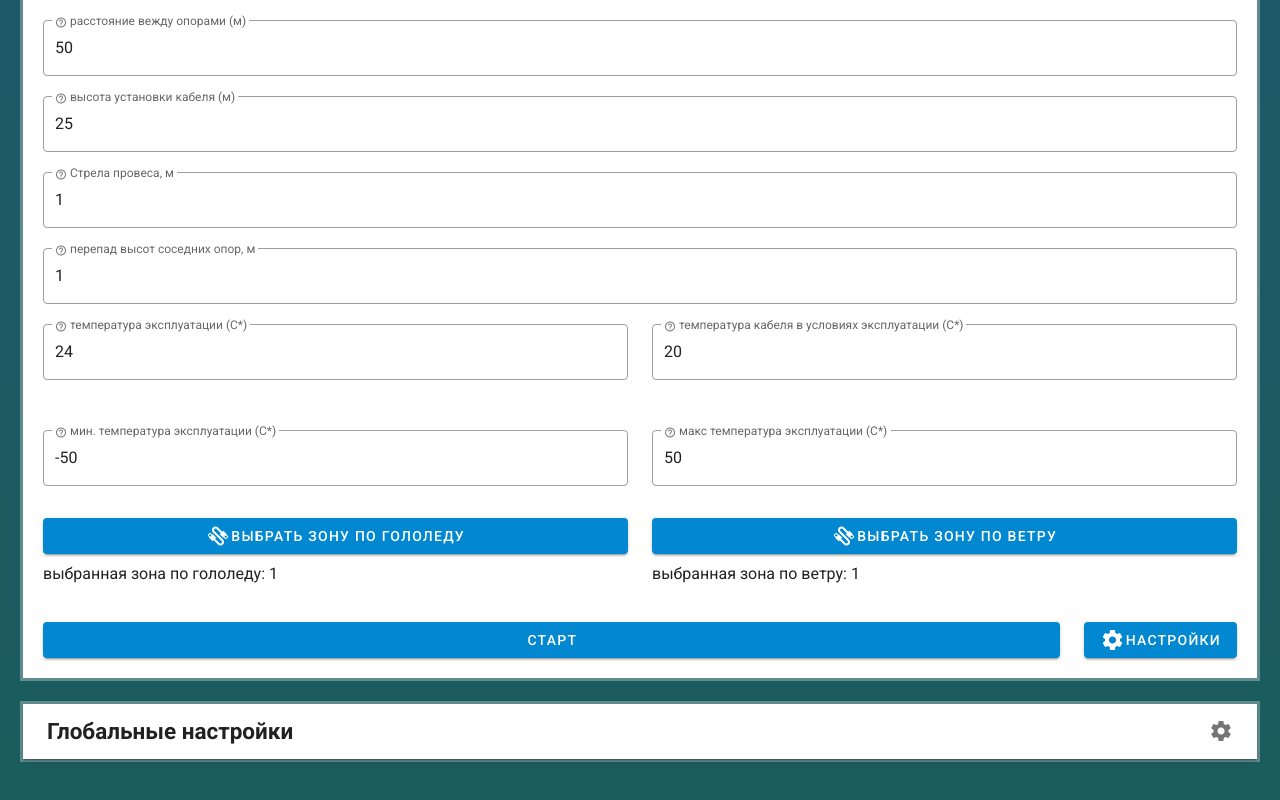
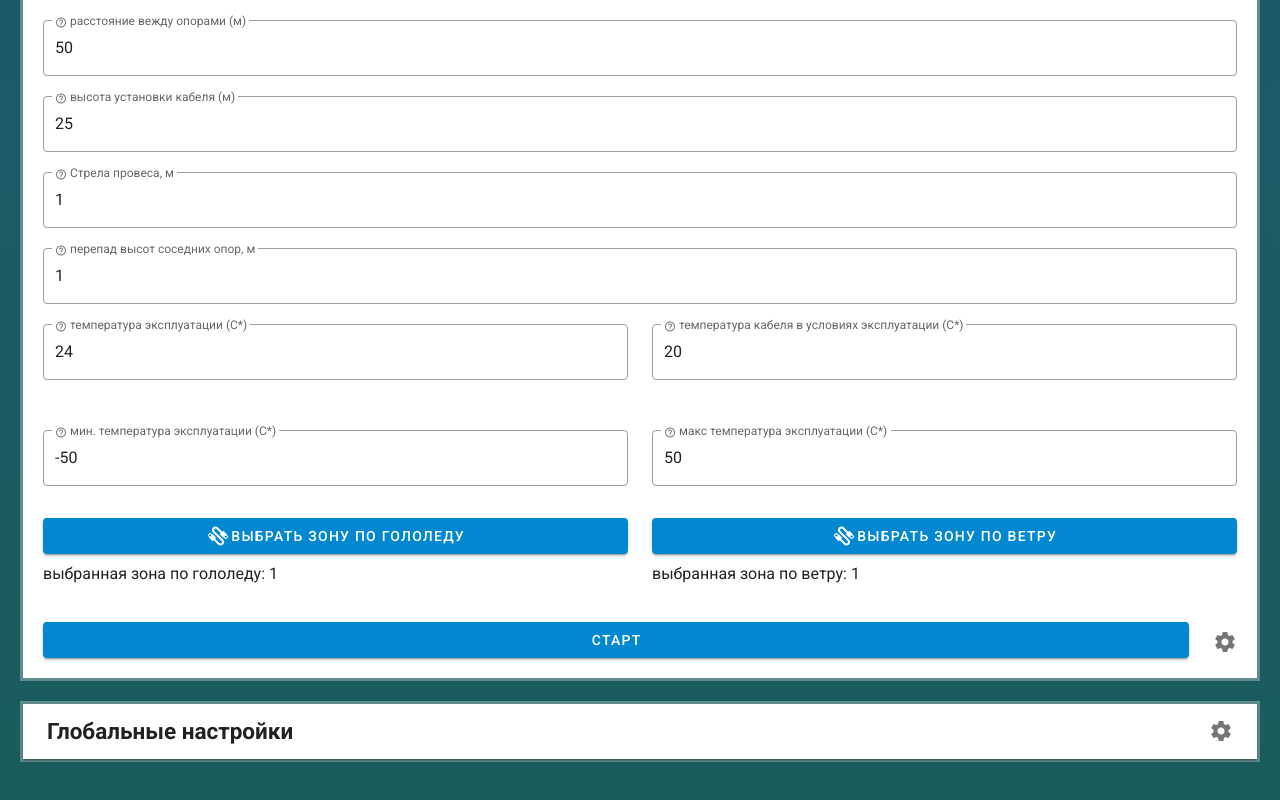
Before and after one commit to Axm749/SHD_Vue, a Vue app: page / in a window 1280 px wide. Shown: the part 1893-2693 px from the top of the page. Built offline with nearby package versions, Linux system fonts and the light colour scheme.

Commit message:
мелочи

```diff
--- a/src/components/video1.vue
+++ b/src/components/video1.vue
@@ -202,11 +202,12 @@
                     </v-col>
                     <v-col cols="4">
                         <v-checkbox
+
                         info
                         hide-details
                         label="Ввести вручную?"
                         v-model="self"
-                        class="mt-5"
+                        class="mt-8"
                         />
                     </v-col>
                 </v-row>
--- a/src/components/vls.vue
+++ b/src/components/vls.vue
@@ -351,14 +351,12 @@
           >
 
             <template v-slot:activator="{ on, attrs }">
-              <v-btn
-                color="primary"
-                dark
+              <v-icon
+                class="mt-2"
                 v-bind="attrs"
                 v-on="on"
-              ><v-icon>mdi-cog</v-icon>
-                настройки
-              </v-btn>
+              >mdi-cog
+              </v-icon>
             </template>
             <v-card>
               <v-list>
```
